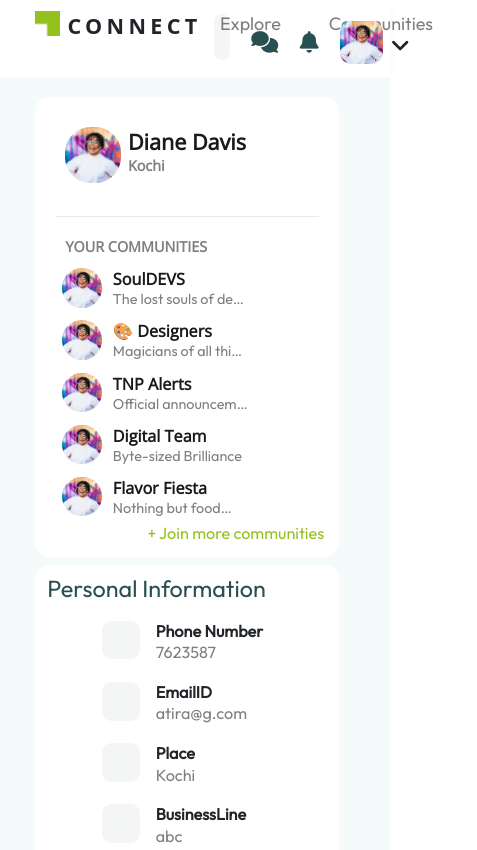
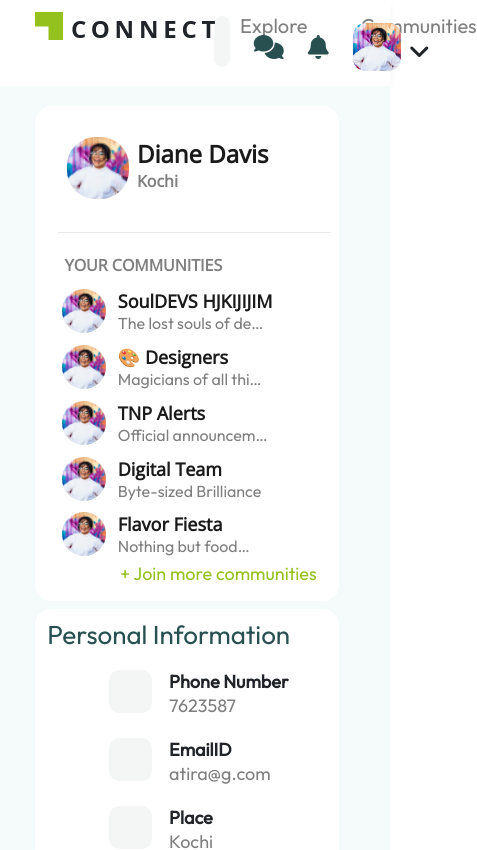
Before and after one commit to ayshapa123/TNPCONNECT1, an Angular app: page / in a window 390 px wide. Shown: the top 850 px of the page, 477 px wide, since content can reach past the window. Built offline with nearby package versions, Linux system fonts and the light colour scheme.

Commit message:
community responsiveness

```diff
--- a/src/app/modules/profile/community/community.component.css
+++ b/src/app/modules/profile/community/community.component.css
@@ -3,7 +3,7 @@
   height: auto;
   padding-left: 3%;
   padding-top: 3%;
-  margin: 23px;
+  margin: 23px 0PX 23px 23px;
   border-bottom: 1px solid #E9E9E9;
   padding-bottom: 11%;
 }
--- a/src/app/modules/profile/community/community.component.ts
+++ b/src/app/modules/profile/community/community.component.ts
@@ -8,7 +8,7 @@ import { Component } from '@angular/core';
 export class CommunityComponent {
   m:any="more";
  community:any=[{
-  "name":"SoulDEVS",
+  "name":"SoulDEVS HJKIJIJIM",
   "description":"The lost souls of developers 👻"
  },
  {
--- a/src/app/modules/profile/profile.component.css
+++ b/src/app/modules/profile/profile.component.css
@@ -17,15 +17,15 @@
 }
 
 app-community{
-   background-color: #FFF;
-   margin-left:9%;
-   margin-top: 5%;
-   width: 20%;
-   /* width: 392px; */
-/* height: 591px; */
-flex-shrink: 0;
-   height: fit-content;
-   border-radius: 16px
+  background-color: #FFF;
+  margin-left: 9%;
+  margin-top: 5%;
+  width: 20%;
+  flex-shrink: 0;
+  height: -moz-fit-content;
+  height: fit-content;
+  border-radius: 16px;
+  padding-right: 2%;
 }
 app-personalinfo{
      height: fit content;
@@ -71,7 +71,7 @@ app-skills{
 
   @media only screen and (max-width: 1300px) and (min-width: 1062px){
     app-skills,app-personalinfo{
-        width: 90%;
+        width: 97%;
     }
 
   }
--- a/src/styles.css
+++ b/src/styles.css
@@ -7,6 +7,6 @@
     --maincolor:rgb(83, 230, 83);
     --circe:50%;
 }
-body{
-    zoom: 90%;
-}
+/* body{
+    zoom: %;
+} */
```
